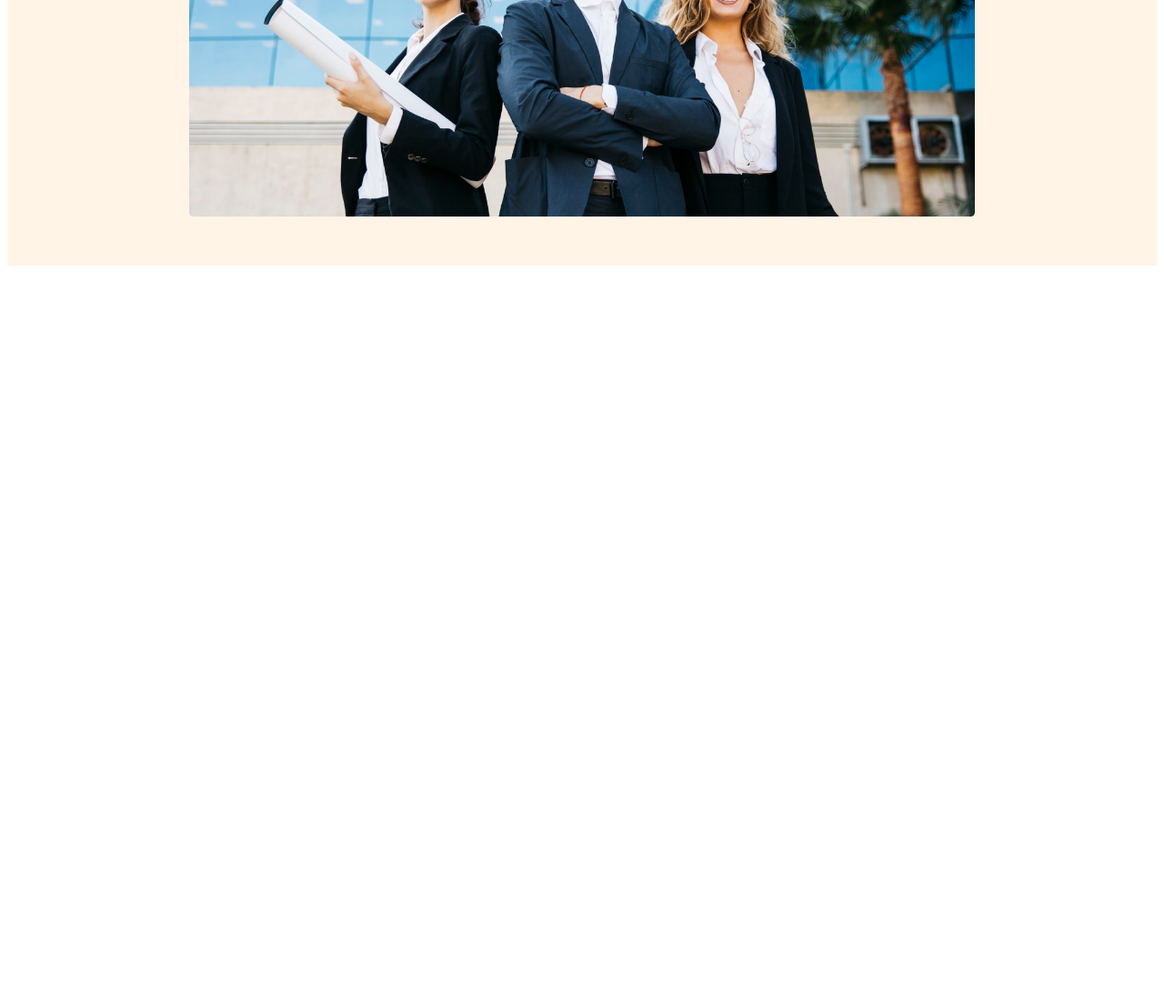
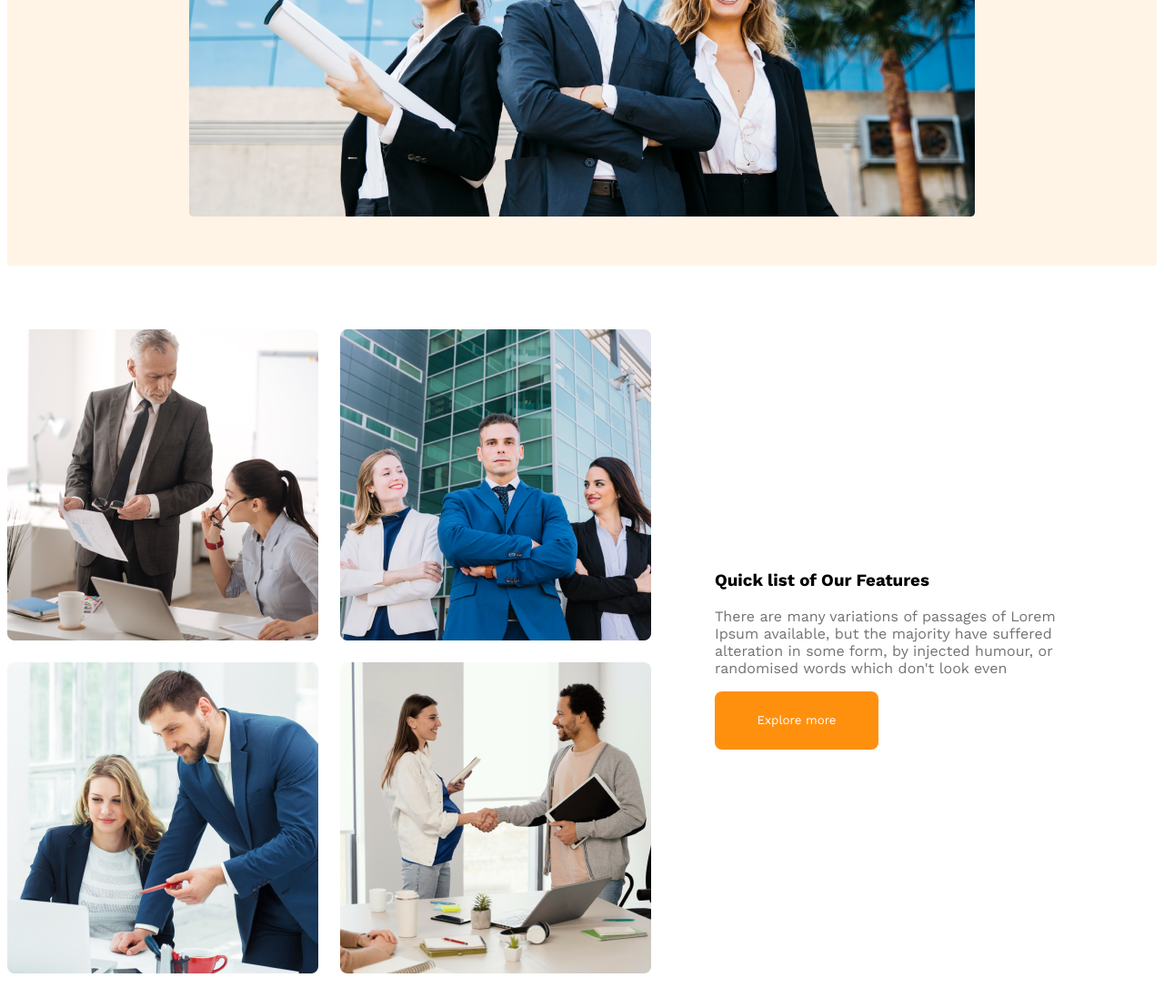
Before and after one commit to susmoy15/g3-architects-website, a plain HTML site: page index.html in a window 1280 px wide. Shown: the part 789-1897 px from the top of the page at 91% size. Before the commit the page ends 1089 px from the top, so only its background shows below. Drawn offline with nearby package versions, Linux system fonts and the light colour scheme.

Commit message:
team seection done

```diff
--- a/index.html
+++ b/index.html
@@ -31,9 +31,22 @@
         </div>
     </header>
 
-    <body>
+    <main>
+        <section class="teams-container">
+            <div class="teams-img-container">
+                    <img src="images/team1.png" alt="">
+                    <img src="images/team2.png" alt="">
+                    <img src="images/team3.png" alt="">
+                    <img src="images/team4.png" alt="">
+            </div>
+            <div class="teams-content">
+                <h3 class="teams-title">Quick list of Our Features</h3>
+                <p class="banner-description">There are many variations of passages of Lorem Ipsum available, but the majority have suffered alteration in some form, by injected humour, or randomised words which don't look even</p>
+                <button class="btn-primary">Explore more</button>
 
-    </body>
+            </div>
+        </section>
+    </main>
     <footer>
 
     </footer>
--- a/styles/architect.css
+++ b/styles/architect.css
@@ -3,6 +3,11 @@
 
 * {
     font-family: 'Work Sans', sans-serif;
+}
+
+.banner-description {
+    font-size: 16px;
+    color: #727272;
 }
 
 header {
@@ -57,21 +62,50 @@ nav li a {
     color: black;
 }
 
-.banner-description {
-    font-size: 16px;
-    color: #727272;
-}
+
 .banner img{
     margin-top: 20px;
     width: 100%;
 }
+
+
+main{
+    max-width: 1400px;
+    margin: 70px auto;
+}
+
+
+.teams-container{
+    display: flex;
+    align-items: center;
+}
+
+.teams-img-container{
+    display: grid;
+    grid-template-columns: repeat(2, 1fr);
+    gap: 24px;
+}
+.teams-content{
+    padding-left: 70px;
+    padding-right: 70px;
+}
+
 /* mobile device */
 @media screen and (max-width: 576px) {
     header{
         padding: 20px;
     }
-    nav{
+    nav,
+    .teams-container
+    {
         flex-direction: column;
+    }
+    .teams-img-container{
+        grid-template-columns: 1fr;
+    }
+    .teams-content{
+        padding-left: 20px;
+        padding-right: 20px;
     }
 }
 /* medium device */
```
